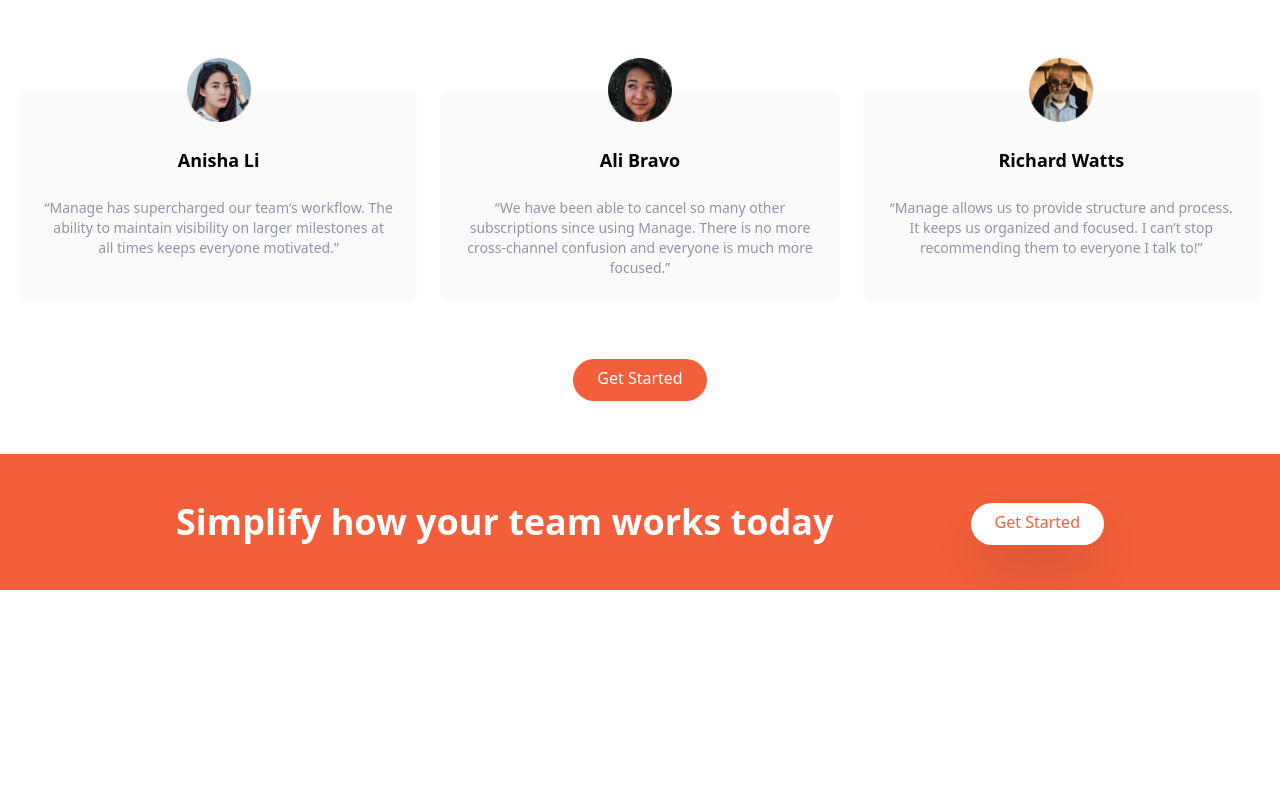
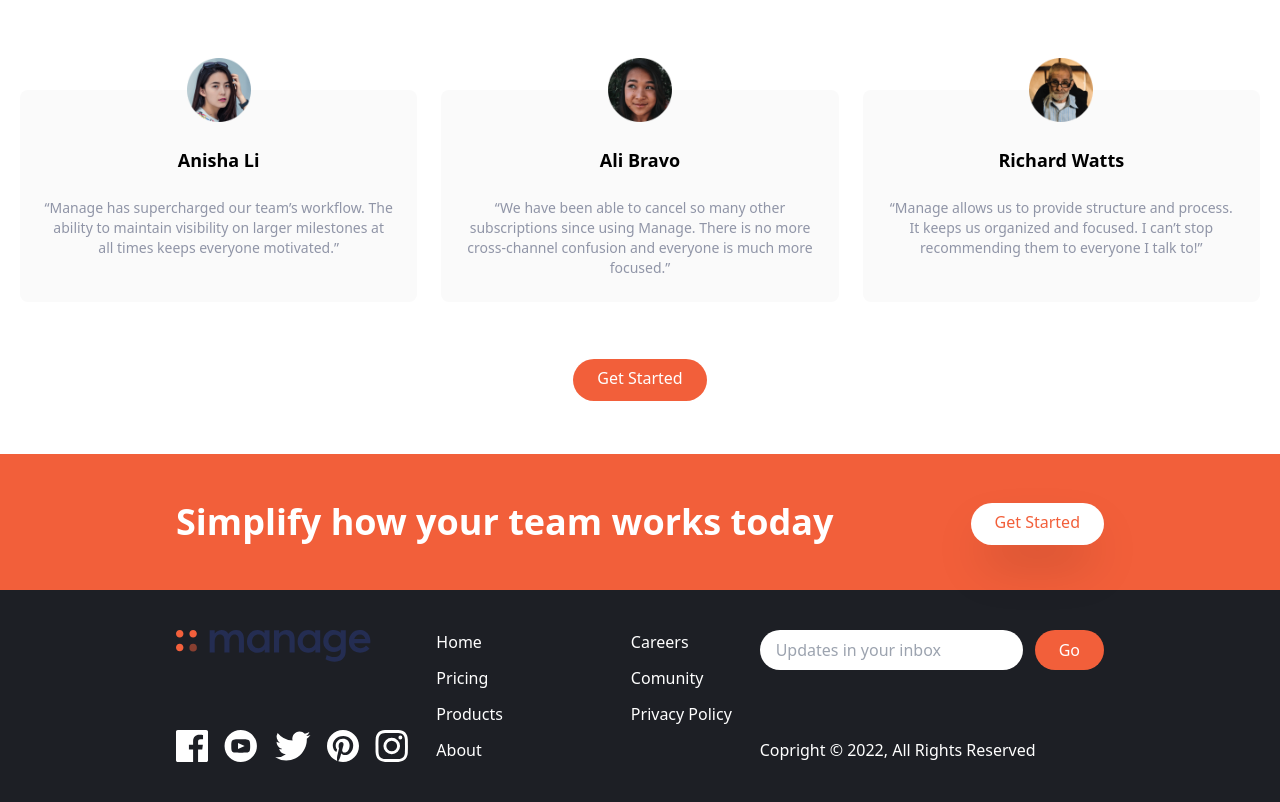
Before and after one commit to juanmaurente/manage-landing-page-master, a website: page index.html in a window 1280 px wide. Shown: the part 1266-2068 px from the top of the page. Before the commit the page ends 1856 px from the top, so only its background shows below. Drawn offline with Linux system fonts and the light colour scheme.

Commit message:
footer section

```diff
--- a/index.html
+++ b/index.html
@@ -281,11 +281,111 @@
 				<div class="my-16">
 					<a
 						href="#"
-						class="p-3 px-6 pt-2 text-brightRed bg-white rounded-full shadow-2xl baseline hover:bg-gray-900"
+						class="p-3 px-6 pt-2 text-brightRed bg-white rounded-full shadow-2xl whitespace-nowrap baseline hover:bg-gray-900"
 						>Get Started</a
 					>
 				</div>
 			</div>
 		</section>
+
+		<!-- Footer -->
+		<footer class="bg-veryDarkBlue">
+			<!-- Flex Container -->
+			<div
+				class="container flex flex-col-reverse justify-between px-6 py-10 mx-auto space-y-8 md:flex-row md:space-y-0"
+			>
+				<!-- Logo and socual links container -->
+				<div
+					class="flex flex-col-reverse items-center justify-between space-y-12 md:flex-col md:space-y-0 md:items-start"
+				>
+					<div class="mx-auto my-6 text-center text-white md:hidden">
+						Copright &copy; 2022, All Rights Reserved
+					</div>
+					<!-- Logo -->
+					<div>
+						<img src="img/logo.svg" class="h-8" />
+					</div>
+					<!-- Social Links Container -->
+					<div class="flex justify-center space-x-4">
+						<!-- Link 1 -->
+						<a href="">
+							<img
+								src="img/icon-facebook.svg"
+								class="h-8"
+								alt=""
+							/>
+						</a>
+						<!-- Link 2 -->
+						<a href="">
+							<img
+								src="img/icon-youtube.svg"
+								class="h-8"
+								alt=""
+							/>
+						</a>
+						<!-- Link 3 -->
+						<a href="">
+							<img
+								src="img/icon-twitter.svg"
+								class="h-8"
+								alt=""
+							/>
+						</a>
+						<!-- Link 4 -->
+						<a href="">
+							<img
+								src="img/icon-pinterest.svg"
+								class="h-8"
+								alt=""
+							/>
+						</a>
+						<!-- Link 5 -->
+						<a href="">
+							<img
+								src="img/icon-instagram.svg"
+								class="h-8"
+								alt=""
+							/>
+						</a>
+					</div>
+				</div>
+				<!-- List Container -->
+				<div class="flex justify-around space-x-32">
+					<div class="flex flex-col space-y-3 text-white">
+						<a href="#" class="hover:text-brightRed">Home</a>
+						<a href="#" class="hover:text-brightRed">Pricing</a>
+						<a href="#" class="hover:text-brightRed">Products</a>
+						<a href="#" class="hover:text-brightRed">About</a>
+					</div>
+					<div class="flex flex-col space-y-3 text-white">
+						<a href="#" class="hover:text-brightRed">Careers</a>
+						<a href="#" class="hover:text-brightRed">Comunity</a>
+						<a href="#" class="hover:text-brightRed"
+							>Privacy Policy</a
+						>
+					</div>
+				</div>
+				<!-- Input Container -->
+				<div class="flex flex-col justify-between">
+					<form>
+						<div class="flex space-x-3">
+							<input
+								type="text"
+								class="flex-1 px-4 rounded-full focus:outline-none"
+								placeholder="Updates in your inbox"
+							/>
+							<button
+								class="px-6 py-2 text-white rounded-full bg-brightRed hover:bg-brightRedLight focus:outline-none"
+							>
+								Go
+							</button>
+						</div>
+					</form>
+					<div class="hidden text-white md:block">
+						Copright &copy; 2022, All Rights Reserved
+					</div>
+				</div>
+			</div>
+		</footer>
 	</body>
 </html>
```
Also changed, not shown: css/main.css.
